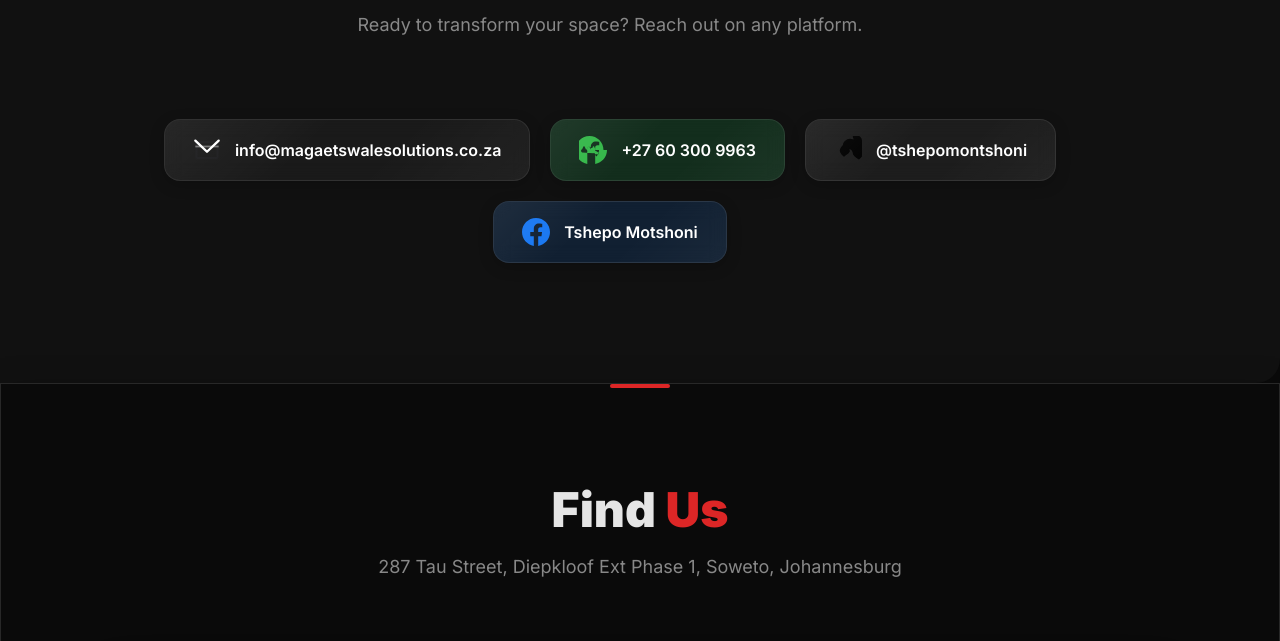
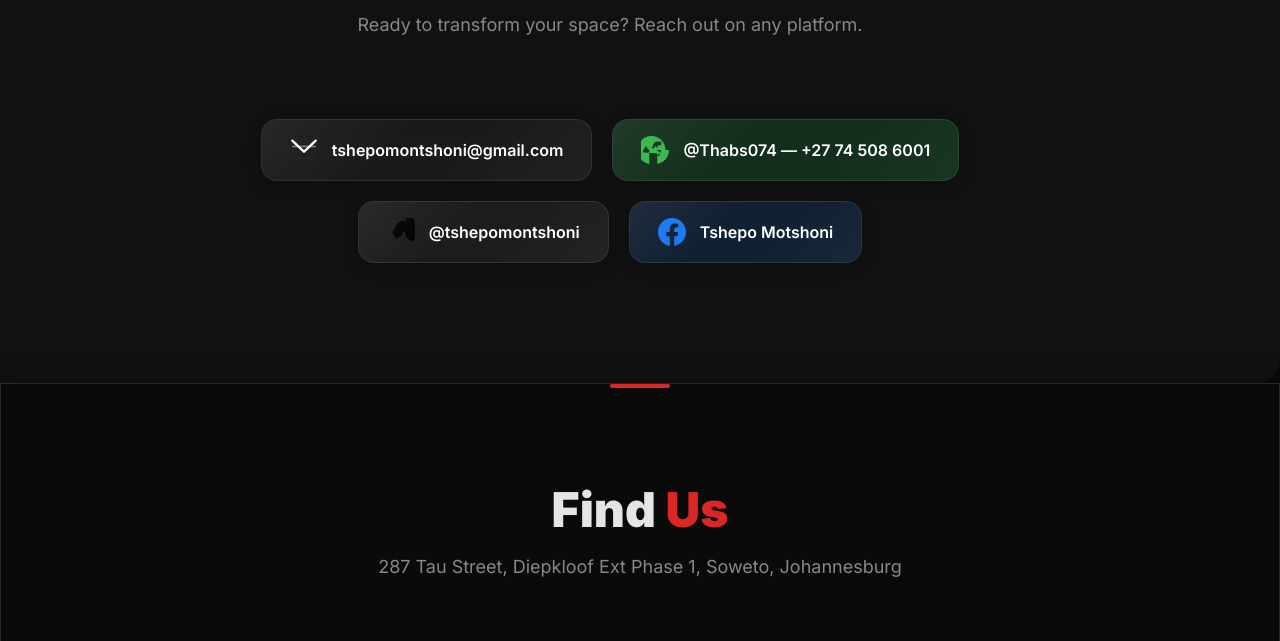
Before and after one commit to thabs1234/magaetswale-cleaning, a plain HTML site: page index.html in a window 1280 px wide. Shown: the part 3964-4605 px from the top of the page. Drawn offline with Linux system fonts and the light colour scheme.

Commit message:
fix: admin-only contact identity (27745086001) replaces client number, email swapped to tshepomontshoni@gmail.com

```diff
--- a/index.html
+++ b/index.html
@@ -746,19 +746,19 @@ footer .portfolio-link:hover {
   </div>
   <div class="contact-container">
       <div class="social-tabs fade-in stagger-23">
-        <a href="mailto:info@magaetswalesolutions.co.za" class="social-tab email glass water-repel" target="_blank" aria-label="Email — info@magaetswalesolutions.co.za">
+        <a href="mailto:tshepomontshoni@gmail.com" class="social-tab email glass water-repel" target="_blank" aria-label="Email — tshepomontshoni@gmail.com">
           <svg class="brand-icon" viewBox="0 0 24 24" fill="none" xmlns="http://www.w3.org/2000/svg">
             <path d="M20 4H4c-1.1 0-2 .9-2 2v12c0 1.1.9 2 2 2h16c1.1 0 2-.9 2-2V6c0-1.1-.9-2-2-2zm0 14H4V6h16v12z" fill="#1D1D1F"/>
             <path d="M22 4L12 13.5 2 4" stroke="#FFFFFF" stroke-width="2" stroke-linecap="round" stroke-linejoin="round" fill="none"/>
             <line x1="2" y1="9" x2="22" y2="9" stroke="#FFFFFF" stroke-width="1.5" opacity="0.4"/>
           </svg>
-          <span>info@magaetswalesolutions.co.za</span>
+          <span>tshepomontshoni@gmail.com</span>
         </a>
-        <a href="https://wa.me/+27603009963" class="social-tab whatsapp glass water-repel" target="_blank" aria-label="WhatsApp — +27 60 300 9963">
+        <a href="https://wa.me/27745086001" class="social-tab whatsapp glass water-repel" target="_blank" aria-label="WhatsApp — @Thabs074 (+27 74 508 6001)">
           <svg class="brand-icon" viewBox="0 0 24 24" fill="none" xmlns="http://www.w3.org/2000/svg">
             <path d="M17.472 14.748c-.17-.372-.75-.372-.922 0l-1.125 2.294c-.17.372-.75.372-.922 0l-1.122-2.295c-.17-.372-.75-.372-.922 0L2.706 14.12a1.466 1.466 0 010-2.76l1.125-2.31c.17-.372.75-.372.922 0l1.122 2.31c.17.372.75.372.922 0l1.125-2.31c.17-.372.75-.372.922 0l1.122 2.31c.17.372.75.372.922 0l1.125-2.31c.17-.372.75-.372.922 0l.975 2.026a1.466 1.466 0 01-1.466 1.858h-4.11a1.466 1.466 0 01-1.466-1.858l.975-2.027c.17-.372.75-.372.922 0zM21 12.073c0-6.627-5.373-12-12-12s-12 5.373-12 12c0 5.99 4.388 10.954 10.125 11.854v-8.385H7.078v-3.47h3.047V9.43c0-3.007 1.792-4.669 4.533-4.669 1.312 0 2.686.235 2.686.235v2.953H15.83c-1.491 0-1.956.925-1.956 1.874v2.25h3.328l-.532 3.47h-2.796v8.385C19.612 23.027 24 18.062 24 12.073z" fill="#34B749"/>
           </svg>
-          <span>+27 60 300 9963</span>
+          <span>@Thabs074 — +27 74 508 6001</span>
         </a>
         <a href="https://www.tiktok.com/@tshepomontshoni" class="social-tab tiktok glass water-repel" target="_blank">
           <svg class="brand-icon" viewBox="0 0 24 24" fill="none" xmlns="http://www.w3.org/2000/svg">
```
